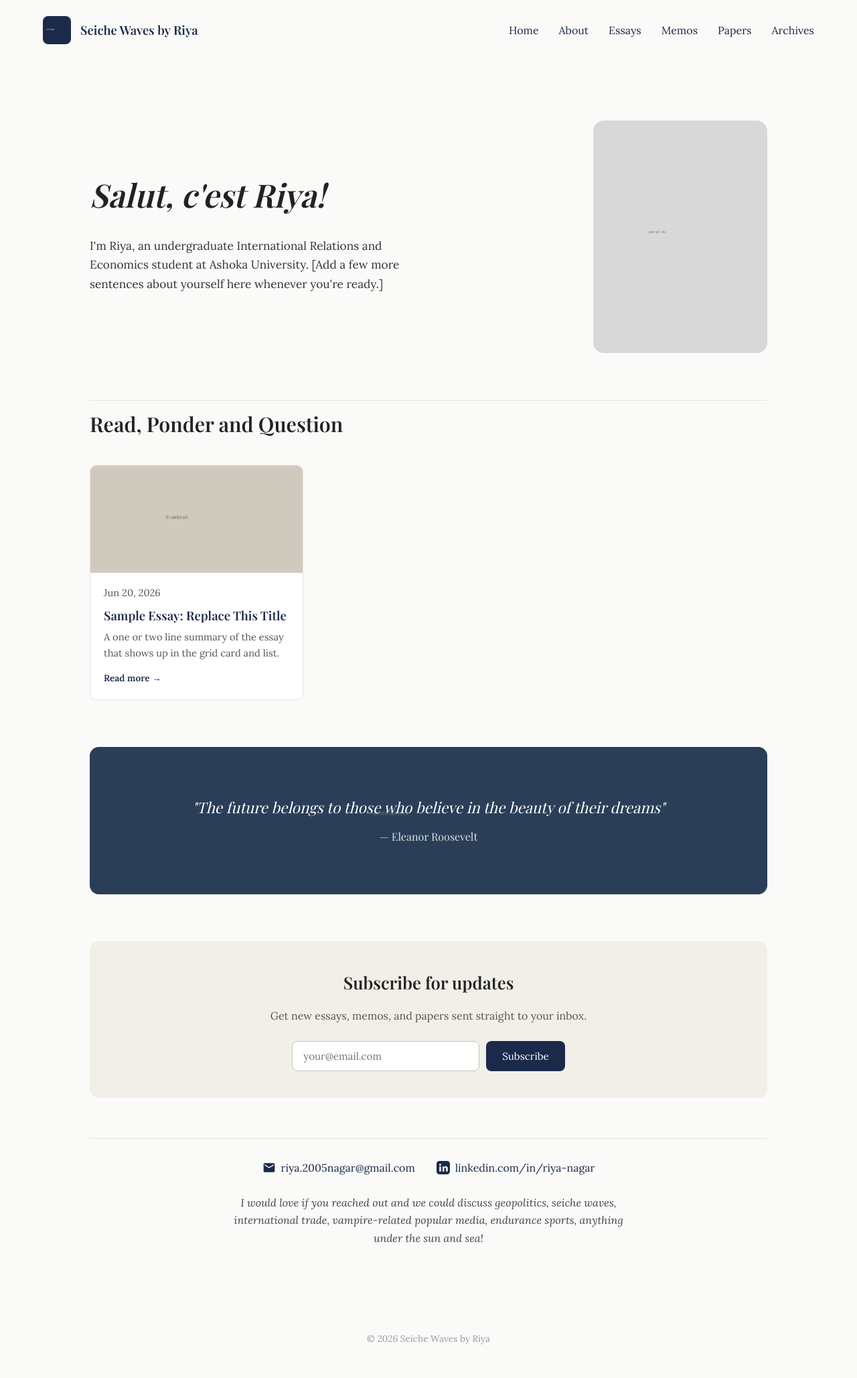
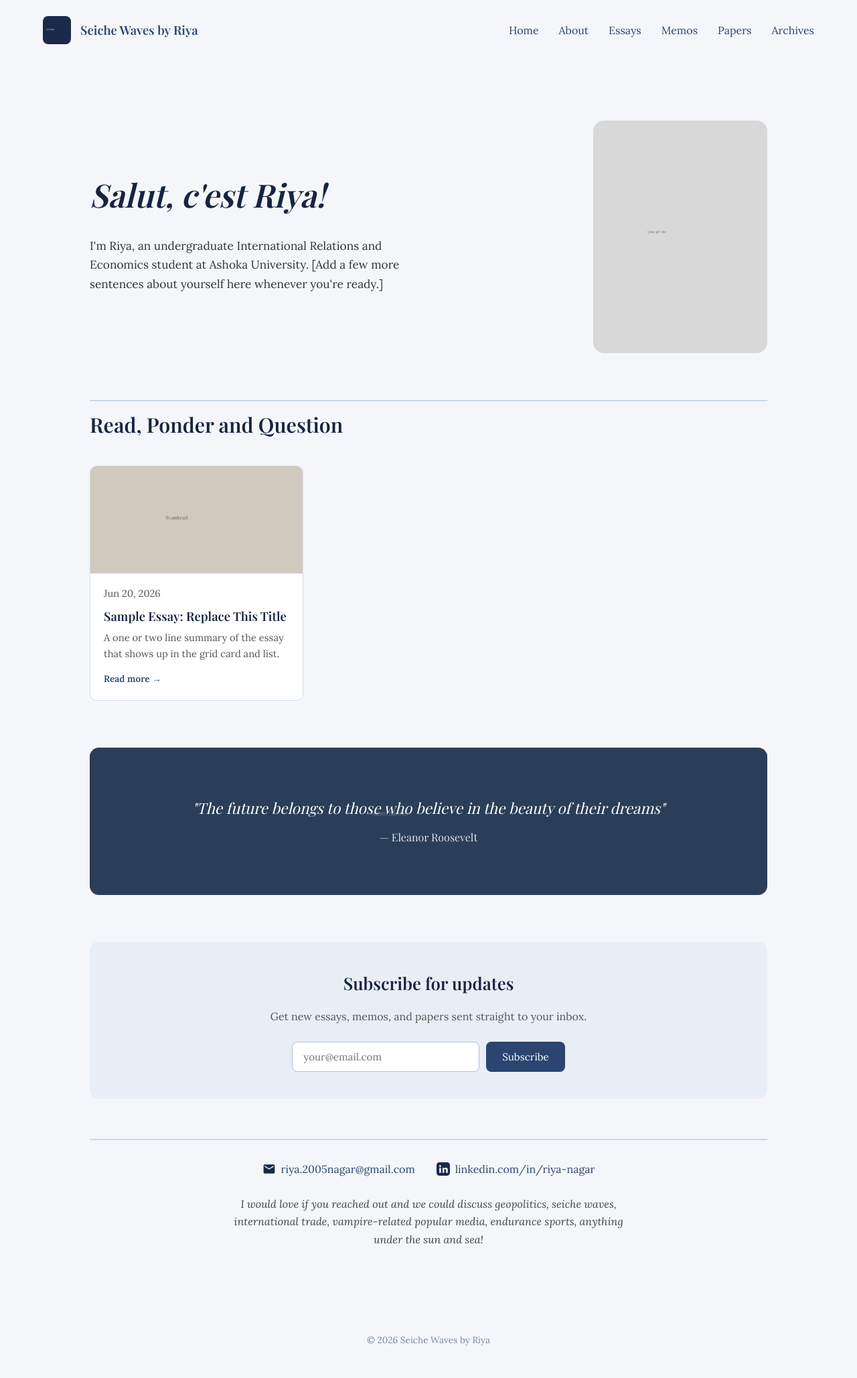
Before and after one commit to riyanagar5/seichewavesbyriya, a Jekyll site: the page built from index.md, in a window 1280 px wide. Shown: the whole page at 67% size. Built offline with Jekyll 4.4.1, drawn with Linux system fonts in a browser that asks for light colours; some web fonts are replaced.

Commit message:
Update style.css

```diff
--- a/assets/css/style.css
+++ b/assets/css/style.css
@@ -5,8 +5,8 @@
 body {
   margin: 0;
   font-family: 'Lora', Georgia, serif;
-  color: #222;
-  background: #fafaf8;
+  color: #1f2733;
+  background: #f4f6f9;
   line-height: 1.65;
 }
 
@@ -14,10 +14,11 @@ h1, h2, h3, h4 {
   font-family: 'Playfair Display', 'EB Garamond', Georgia, serif;
   font-weight: 600;
   margin: 0;
+  color: #16243f;
 }
 
 a {
-  color: #1b2a4a;
+  color: #2b4570;
   text-decoration: none;
 }
 a:hover {
@@ -108,7 +109,7 @@ a:hover {
   text-align: left;
   margin-bottom: 36px;
   padding-top: 10px;
-  border-top: 1px solid #e6e3dc;
+  border-top: 2px solid #cdd9ea;
 }
 
 /* ---- Featured grid (3x3 on home, 2x2 on essays/memos) ---- */
@@ -125,15 +126,16 @@ a:hover {
 
 .grid-card {
   display: block;
-  border: 1px solid #e6e3dc;
+  border: 1px solid #d7e0ec;
   border-radius: 10px;
   overflow: hidden;
   background: #fff;
-  transition: box-shadow 0.15s ease;
+  transition: box-shadow 0.15s ease, border-color 0.15s ease;
 }
 
 .grid-card:hover {
-  box-shadow: 0 4px 16px rgba(0,0,0,0.06);
+  box-shadow: 0 4px 16px rgba(43, 69, 112, 0.1);
+  border-color: #a9bcd9;
   text-decoration: none;
 }
 
@@ -148,9 +150,17 @@ a:hover {
   padding: 18px 20px 20px;
 }
 
+.grid-card-top-row {
+  display: flex;
+  justify-content: space-between;
+  align-items: center;
+  gap: 8px;
+  margin-bottom: 4px;
+}
+
 .grid-card-date {
   font-size: 0.82rem;
-  color: #999;
+  color: #6b7688;
   font-family: 'Lora', serif;
 }
 
@@ -169,6 +179,7 @@ a:hover {
 .grid-card .read-more {
   font-size: 0.85rem;
   font-weight: 600;
+  color: #2b4570;
 }
 
 /* ---- Tags ---- */
@@ -188,21 +199,45 @@ a:hover {
   display: inline-block;
   font-size: 0.78rem;
   padding: 4px 12px;
-  border: 1px solid #c9c4b6;
+  border: 1px solid #aebfdb;
   border-radius: 20px;
-  color: #555;
+  color: #2b4570;
   font-family: 'Lora', serif;
+  background: #eef2f9;
 }
 
 .tag-pill:hover {
-  background: #1b2a4a;
+  background: #2b4570;
   color: #fff;
-  border-color: #1b2a4a;
+  border-color: #2b4570;
   text-decoration: none;
 }
 
-.grid-card-tags {
-  margin-bottom: 8px;
+/* Small variant used inside grid cards, next to the date */
+.tag-row-card {
+  display: flex;
+  gap: 6px;
+  flex-wrap: wrap;
+  justify-content: flex-end;
+}
+
+.tag-pill-sm {
+  display: inline-block;
+  font-size: 0.7rem;
+  padding: 2px 9px;
+  border: 1px solid #aebfdb;
+  border-radius: 14px;
+  color: #2b4570;
+  font-family: 'Lora', serif;
+  background: #eef2f9;
+  white-space: nowrap;
+}
+
+.tag-pill-sm:hover {
+  background: #2b4570;
+  color: #fff;
+  border-color: #2b4570;
+  text-decoration: none;
 }
 
 /* ---- List view (essays/memos full list, archives) ---- */
@@ -217,7 +252,7 @@ a:hover {
   justify-content: space-between;
   align-items: baseline;
   padding: 16px 0;
-  border-bottom: 1px solid #ececec;
+  border-bottom: 1px solid #dde4ee;
   gap: 16px;
   flex-wrap: wrap;
 }
@@ -228,20 +263,18 @@ a:hover {
 }
 
 .post-date {
-  color: #999;
+  color: #6b7688;
   font-size: 0.88rem;
   white-space: nowrap;
   font-family: 'Lora', serif;
-}
-
-/* ---- Papers list (with thumbnail) ---- */
+}/* ---- Papers list (with thumbnail) ---- */
 .paper-list { list-style: none; padding: 0; margin: 0 0 60px; }
 
 .paper-item {
   display: flex;
   gap: 20px;
   padding: 22px 0;
-  border-bottom: 1px solid #ececec;
+  border-bottom: 1px solid #dde4ee;
 }
 
 .paper-item img {
@@ -261,6 +294,51 @@ a:hover {
   font-size: 0.92rem;
   color: #555;
   margin: 6px 0;
+}
+
+/* ---- Carousel (featured grid rotation) ---- */
+.carousel-wrap {
+  margin-bottom: 20px;
+}
+
+.carousel-page.post-grid {
+  margin-bottom: 24px;
+}
+
+.carousel-dots {
+  display: flex;
+  justify-content: center;
+  gap: 10px;
+  margin-bottom: 50px;
+}
+
+.carousel-dot {
+  width: 10px;
+  height: 10px;
+  border-radius: 50%;
+  border: 1px solid #aebfdb;
+  background: #d7e0ec;
+  cursor: pointer;
+  padding: 0;
+  transition: background 0.2s ease, transform 0.2s ease;
+}
+
+.carousel-dot.active {
+  background: #2b4570;
+  transform: scale(1.2);
+}
+
+.carousel-dot:hover {
+  background: #5d7bab;
+}
+
+/* ---- Quote intro line ---- */
+.quote-intro {
+  text-align: center;
+  font-style: italic;
+  color: #4a5a78;
+  font-size: 1.05rem;
+  margin-bottom: 18px;
 }
 
 /* ---- Wide banner / quote section ---- */
@@ -309,7 +387,7 @@ a:hover {
 
 /* ---- Newsletter / subscribe ---- */
 .subscribe-section {
-  background: #f1efe8;
+  background: #e9eef6;
   border-radius: 14px;
   padding: 40px 48px;
   text-align: center;
@@ -336,7 +414,7 @@ a:hover {
 .subscribe-form input[type="email"] {
   font-family: 'Lora', serif;
   padding: 12px 16px;
-  border: 1px solid #c9c4b6;
+  border: 1px solid #aebfdb;
   border-radius: 8px;
   font-size: 0.95rem;
   width: 280px;
@@ -347,21 +425,21 @@ a:hover {
   padding: 12px 24px;
   border: none;
   border-radius: 8px;
-  background: #1b2a4a;
+  background: #2b4570;
   color: #fff;
   font-size: 0.95rem;
   cursor: pointer;
 }
 
 .subscribe-form input[type="submit"]:hover {
-  background: #142039;
+  background: #1c2f4d;
 }
 
 /* ---- Contact / reach-out section ---- */
 .contact-section {
   text-align: center;
   padding-top: 10px;
-  border-top: 1px solid #e6e3dc;
+  border-top: 2px solid #cdd9ea;
 }
 
 .contact-links {
@@ -426,7 +504,7 @@ a:hover {
   gap: 12px;
 }
 
-.post-meta { color: #888; margin: 0; }
+.post-meta { color: #6b7688; margin: 0; }
 
 .post-content { margin-top: 10px; font-size: 1.08rem; }
 .post-content h2 { margin-top: 36px; font-size: 1.5rem; }
@@ -441,7 +519,7 @@ a:hover {
 .site-footer {
   text-align: center;
   padding: 32px 0;
-  color: #999;
+  color: #7d889a;
   font-size: 0.85rem;
   font-family: 'Lora', serif;
 }
@@ -458,5 +536,4 @@ a:hover {
   .intro-text h1 { font-size: 2.2rem; }
   .post-grid, .post-grid.grid-2 { grid-template-columns: 1fr; }
   .about-section { flex-direction: column; }
-  .subscribe-section { padding: 32px 24px; }
-}
+  .subscribe-section {
```
